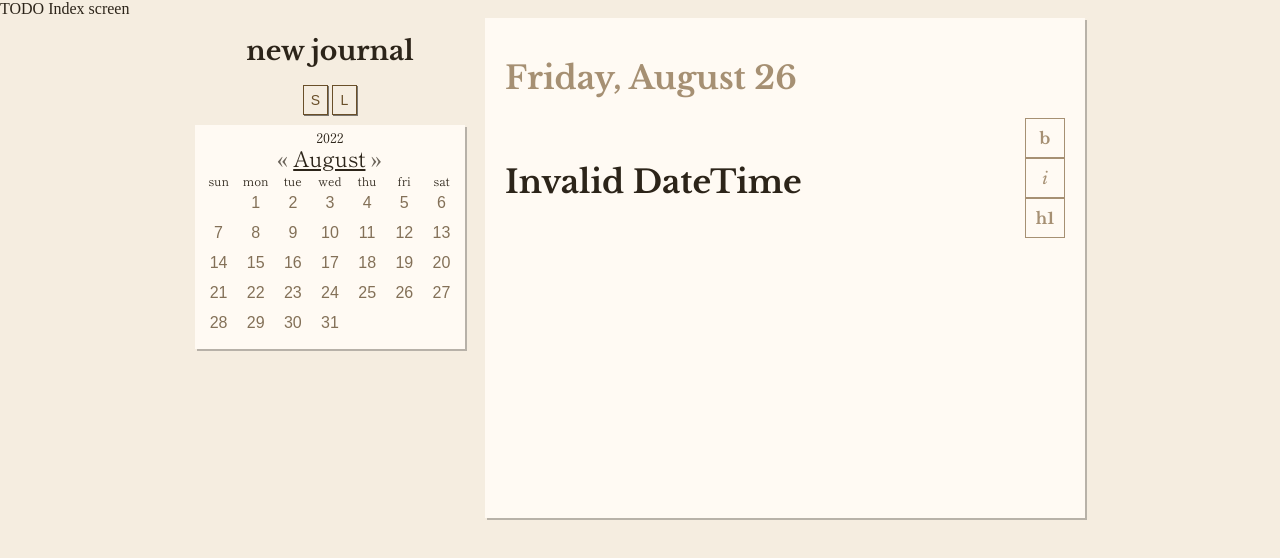
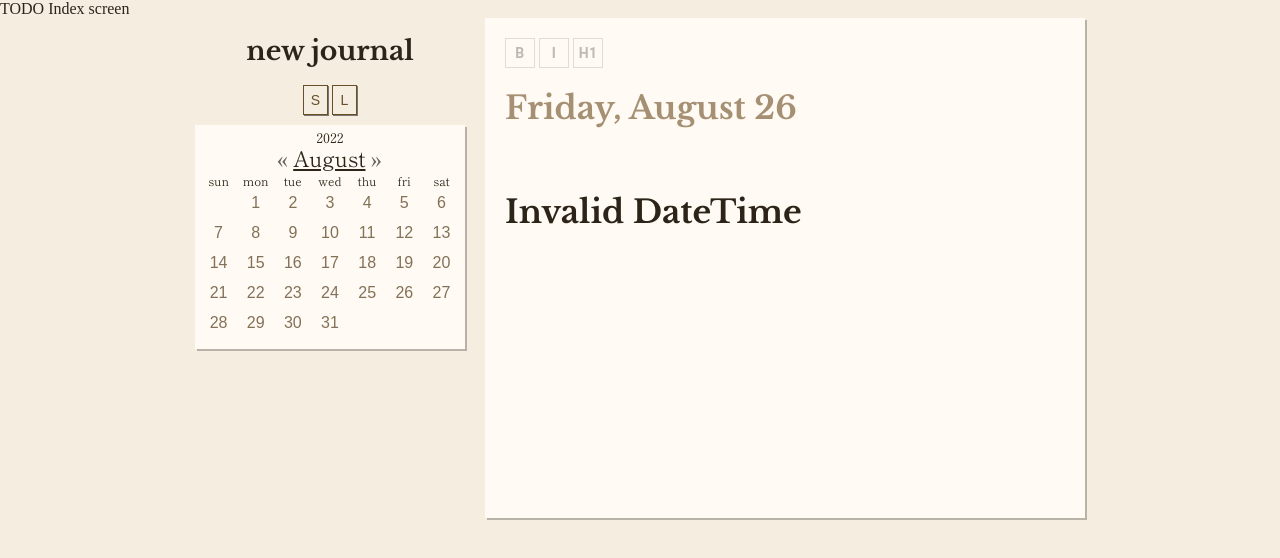
Before and after one commit to JeffDemanche/ipsum-web, a React app: page /journal/1 in a window 1280 px wide. Shown: the top 558 px of the page. Built offline with nearby package versions, Linux system fonts and the light colour scheme; a web font is replaced by a local one.

Commit message:
Updates formatting buttons to be MUI

```diff
--- a/src/components/Buttons/ToggleStyleButton.tsx
+++ /dev/null
@@ -1,37 +0,0 @@
-import React, { useCallback, MouseEvent } from "react";
-import cx from "classnames";
-import styles from "./ToggleStyleButton.less";
-
-interface ToggleStyleButtonProps {
-  label: JSX.Element;
-  enabled: boolean;
-  onToggle?: (enabled: boolean) => void;
-}
-
-export const ToggleStyleButton: React.FC<ToggleStyleButtonProps> = ({
-  label,
-  enabled,
-  onToggle,
-}: ToggleStyleButtonProps) => {
-  const onClick = useCallback(() => {
-    onToggle?.(!enabled);
-  }, [enabled, onToggle]);
-
-  const onMouseDown = useCallback((e: MouseEvent<HTMLButtonElement>) => {
-    e.preventDefault();
-  }, []);
-
-  return (
-    <button
-      role="checkbox"
-      className={cx(styles["toggle-style-button"], {
-        [styles["enabled"]]: enabled,
-      })}
-      onMouseDown={onMouseDown}
-      aria-checked={enabled}
-      onClick={onClick}
-    >
-      {label}
-    </button>
-  );
-};
--- a/src/components/FormattingControls/FormattingControls.less
+++ b/src/components/FormattingControls/FormattingControls.less
@@ -1,5 +1,18 @@
+@import "./../../styles/colors.less";
+
 .surface-controls {
-  float: right;
+  float: left;
   display: flex;
-  flex-direction: column;
+  flex-direction: row;
+  position: fixed;
+  z-index: 1;
+
+  .toggle-button {
+    height: 30px;
+    width: 30px;
+
+    &:not(:last-child) {
+      margin-right: 4px;
+    }
+  }
 }
--- a/src/components/FormattingControls/FormattingControls.tsx
+++ b/src/components/FormattingControls/FormattingControls.tsx
@@ -1,8 +1,8 @@
 import React, { useCallback, useContext, useMemo } from "react";
 import styles from "./FormattingControls.less";
 import { RichUtils } from "draft-js";
-import { ToggleStyleButton } from "../Buttons/ToggleStyleButton";
 import { SurfaceEditorContext } from "../Surface/SurfaceEditorContext";
+import { ToggleButton } from "@mui/material";
 
 export const FormattingControls: React.FunctionComponent = () => {
   const { focusedEditorKey, setEntryEditorState, entryEditorStates } =
@@ -50,21 +50,33 @@ export const FormattingControls: React.FunctionComponent = () => {
       className={styles["surface-controls"]}
       onClick={onSurfaceControlsClick}
     >
-      <ToggleStyleButton
-        label={<b>b</b>}
-        enabled={boldEnabled}
-        onToggle={onBoldClick}
-      />
-      <ToggleStyleButton
-        label={<i>i</i>}
-        enabled={italicEnabled}
-        onToggle={onItalicClick}
-      />
-      <ToggleStyleButton
-        label={<b>h1</b>}
-        enabled={headerOneEnabled}
-        onToggle={onHeaderClick}
-      />
+      <ToggleButton
+        value="check"
+        className={styles["toggle-button"]}
+        disabled={!focusedEditorKey}
+        selected={boldEnabled}
+        onChange={onBoldClick}
+      >
+        <b>b</b>
+      </ToggleButton>
+      <ToggleButton
+        value="check"
+        className={styles["toggle-button"]}
+        disabled={!focusedEditorKey}
+        selected={italicEnabled}
+        onMouseDown={onItalicClick}
+      >
+        <b>i</b>
+      </ToggleButton>
+      <ToggleButton
+        value="check"
+        className={styles["toggle-button"]}
+        disabled={!focusedEditorKey}
+        selected={headerOneEnabled}
+        onChange={onHeaderClick}
+      >
+        <b>h1</b>
+      </ToggleButton>
     </div>
   );
 };
--- a/src/components/Surface/JournalEntryToday.tsx
+++ b/src/components/Surface/JournalEntryToday.tsx
@@ -1,15 +1,14 @@
+import cx from "classnames";
+import { DraftEditorCommand, EditorState, RichUtils } from "draft-js";
 import React, { useCallback, useContext } from "react";
-import cx from "classnames";
+import { useApiAction } from "state/api/use-api-action";
 import _ from "underscore";
-import { DraftEditorCommand, EditorState, RichUtils } from "draft-js";
+import { stringifyContentState } from "util/content-state";
+import { IpsumDateTime } from "util/dates";
+import { EditorWrapper } from "./EditorWrapper";
 import styles from "./JournalEntry.less";
 import { SurfaceEditorContext } from "./SurfaceEditorContext";
-import { stringifyContentState } from "util/content-state";
 import { useJournalEntryEditor } from "./useJournalEntryEditor";
-import { IpsumDateTime } from "util/dates";
-import { FormattingControls } from "../FormattingControls/FormattingControls";
-import { EditorWrapper } from "./EditorWrapper";
-import { useApiAction } from "state/api/use-api-action";
 
 interface JournalEntryTodayProps {
   entryKey: string;
@@ -103,7 +102,6 @@ export const JournalEntryToday: React.FC<JournalEntryTodayProps> = ({
       </h1>
       {editorState && (
         <>
-          <FormattingControls />
           <EditorWrapper
             editorKey={entryKey}
             enableHighlights={true}
--- a/src/components/Surface/SurfaceEditor.less
+++ b/src/components/Surface/SurfaceEditor.less
@@ -0,0 +1,3 @@
+.spacer {
+  height: 30px;
+}
--- a/src/components/Surface/SurfaceEditor.tsx
+++ b/src/components/Surface/SurfaceEditor.tsx
@@ -1,7 +1,9 @@
 import React, { useContext } from "react";
 import { JournalEntryPast } from "./JournalEntryPast";
 import { JournalEntryToday } from "./JournalEntryToday";
+import styles from "./SurfaceEditor.less";
 
+import { FormattingControls } from "components/FormattingControls/FormattingControls";
 import { useDateString } from "util/dates";
 import { VisibleEntriesContext } from "views/VisibleEntriesContext";
 
@@ -33,6 +35,8 @@ export const SurfaceEditor = () => {
 
   return (
     <>
+      <FormattingControls />
+      <div className={styles["spacer"]}></div>
       {todayEntryComponent}
       {entryEditorComponents}
     </>
--- a/src/components/Surface/SurfaceEditorContext.tsx
+++ b/src/components/Surface/SurfaceEditorContext.tsx
@@ -92,7 +92,7 @@ export const SurfaceEditorContextProvider: React.FC<
   const onEditorBlur = useCallback(
     (editorKey: string) => {
       if (focusedEditorKey === editorKey) {
-        setFocusedEditorKey(undefined);
+        // setFocusedEditorKey(undefined);
       }
     },
     [focusedEditorKey]
--- a/src/styles/colors.less
+++ b/src/styles/colors.less
@@ -1,5 +1,5 @@
-@background: #f5ede0;
-@foreground: #fffaf3;
+@background: rgb(245, 237, 224);
+@foreground: rgb(255, 250, 243);
 
 @paper-1: rgb(44, 36, 25);
 @paper-1-90: rgba(44, 36, 25, 0.9);
--- a/src/styles/styles.ts
+++ b/src/styles/styles.ts
@@ -8,6 +8,8 @@ export const stylesheet = {
     paper_5: "rgb(131, 112, 87)",
     paper_7: "rgb(166, 144, 115)",
     paper_9: "rgb(237, 222, 201)",
+    background: "rgb(245, 237, 224)",
+    foreground: "rgb(255, 250, 243)",
   },
   fonts: {
     headers: '"Libre Baskerville", serif',
@@ -103,5 +105,22 @@ export const theme = createTheme({
         },
       },
     },
+    MuiToggleButton: {
+      styleOverrides: {
+        root: {
+          backgroundColor: stylesheet.colors.foreground,
+          borderRadius: "0px",
+          ":hover": {
+            backgroundColor: stylesheet.colors.foreground,
+          },
+        },
+        selected: {
+          backgroundColor: stylesheet.colors.foreground,
+          ":hover": {
+            backgroundColor: stylesheet.colors.foreground,
+          },
+        },
+      },
+    },
   },
 });
```
